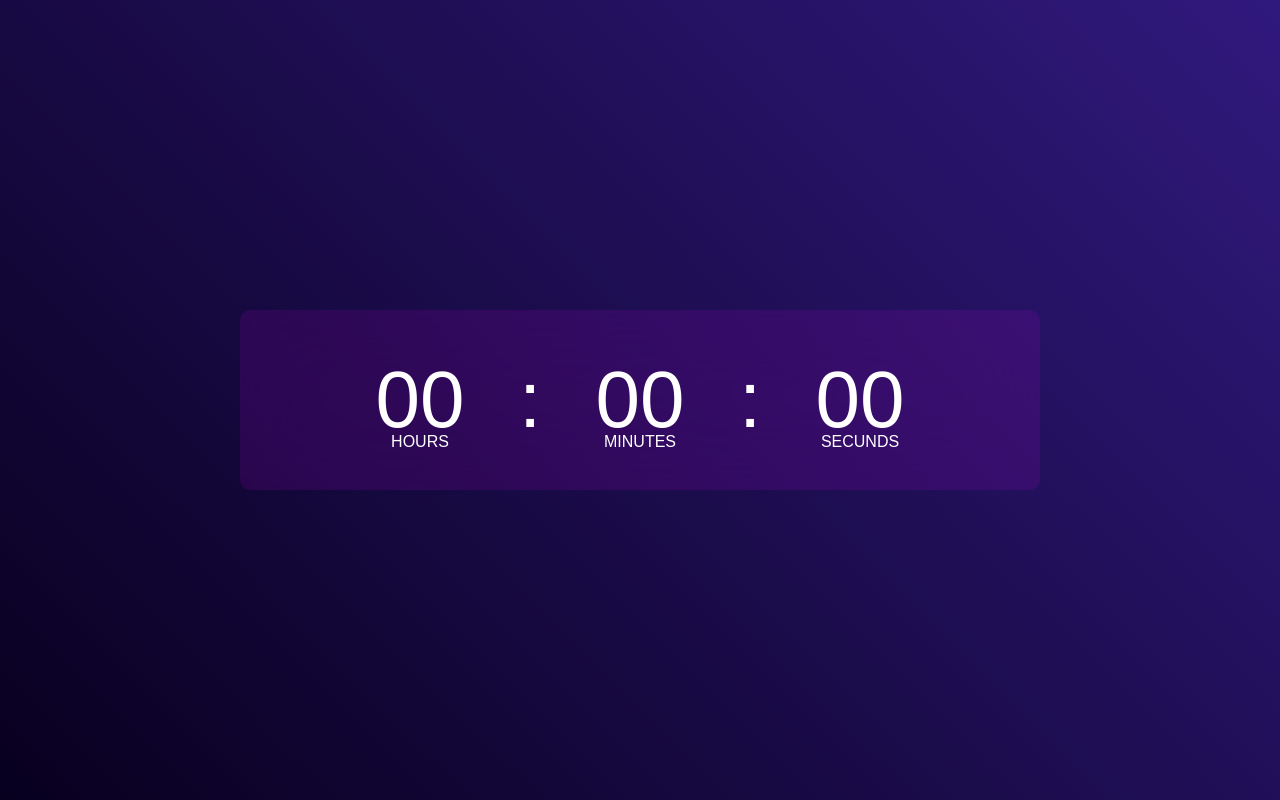
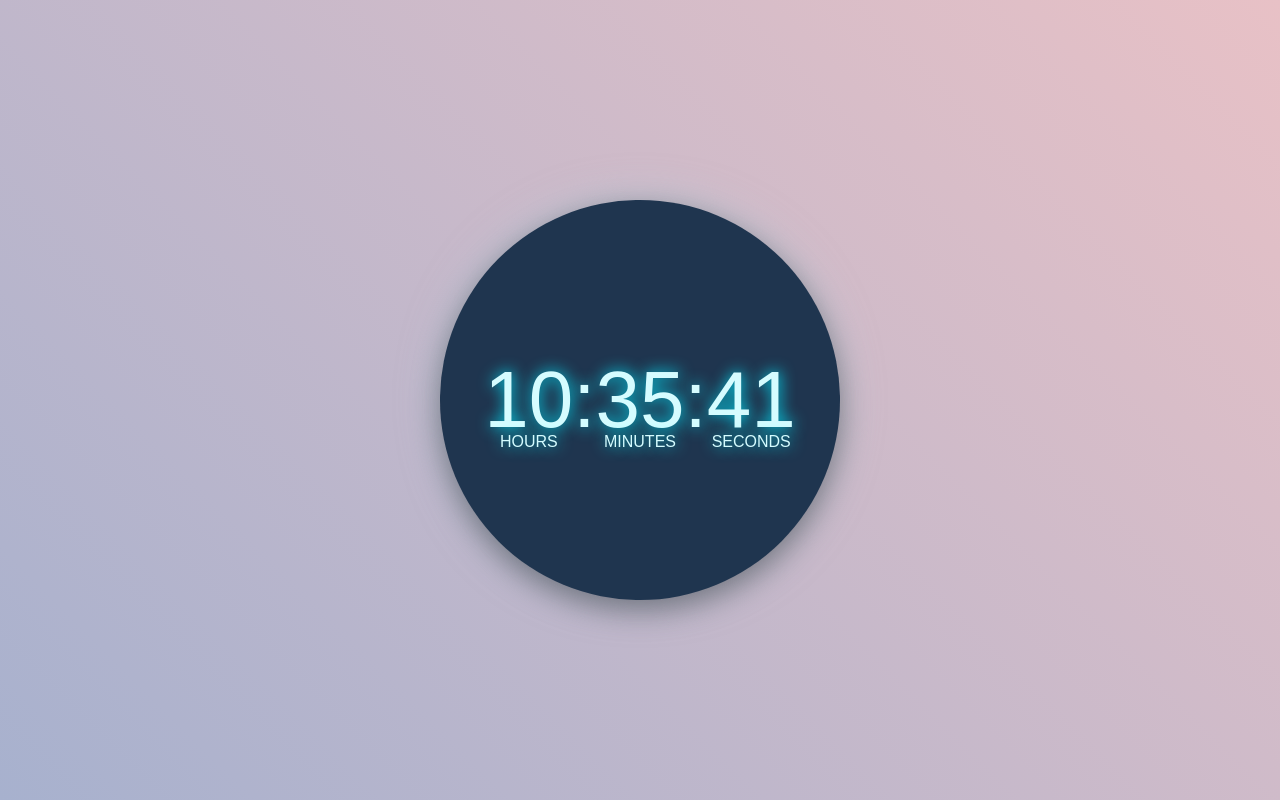
Before and after one commit to GT6050/DigitalClock, a plain HTML site: page index.html in a window 1280 px wide. Drawn offline with Linux system fonts and the light colour scheme.

Commit message:
Squashed commit of the following:
commit 54d36f70445226981a82c7320624c17069d80605
Author: GT6050 <georgitodorov6050@gmail.com>
Date:   Sat May 10 13:35:21 2025 +0300

    The project is done

commit df5afabfd16f98e614b6d8001546d4f4a4fc2303
Author: GT6050 <georgitodorov6050@gmail.com>
Date:   Sat May 10 13:03:01 2025 +0300

    The program is done

```diff
--- a/app.js
+++ b/app.js
@@ -0,0 +1,14 @@
+const hrs = document.querySelector("#hrs");
+const min = document.querySelector("#min");
+const sec = document.querySelector("#sec");
+
+setInterval(() => {
+  const currentTime = new Date();
+
+  hrs.innerHTML =
+    (currentTime.getHours() < 10 ? "0" : "") + currentTime.getHours();
+  min.innerHTML =
+    (currentTime.getMinutes() < 10 ? "0" : "") + currentTime.getMinutes();
+  sec.innerHTML =
+    (currentTime.getSeconds() < 10 ? "0" : "") + currentTime.getSeconds();
+}, 1000);
--- a/style.css
+++ b/style.css
@@ -8,35 +8,38 @@
 .hero {
   width: 100%;
   min-height: 100vh;
-  background: linear-gradient(45deg, #08001f, #30197d);
+  background: linear-gradient(45deg, #a7b1ce, #e8c1c6);
   color: white;
   position: relative;
 }
 .container {
-  width: 800px;
-  height: 180px;
+  width: 400px;
+  height: 400px;
   position: absolute;
   top: 50%;
   left: 50%;
   transform: translate(-50%, -50%);
-  /* background: red; */
 }
 .clock {
   width: 100%;
   height: 100%;
-  background: rgba(235, 0, 255, 0.11);
-  border-radius: 10px;
+  background: #1f354f;
+  border-radius: 50%;
   display: flex;
   align-items: center;
   justify-content: center;
   backdrop-filter: blur(40px);
+  /* box-shadow: #00eaff 1px 0 15px; */
+  box-shadow: 0 10px 30px rgba(0, 0, 0, 0.4), 0 0 40px rgba(173, 216, 230, 0.5);
 }
+
 .clock span {
   font-size: 80px;
-  width: 110px;
   display: inline-block;
   text-align: center;
   position: relative;
+  color: #d5fcff;
+  text-shadow: #00eaff 1px 0 15px;
 }
 
 .clock span::after {
@@ -54,5 +57,5 @@
   content: "MINUTES";
 }
 .clock #sec::after {
-  content: "SECUNDS";
+  content: "SECONDS";
 }
```
Also changed, not shown: index.html (+0 -1 lines).
